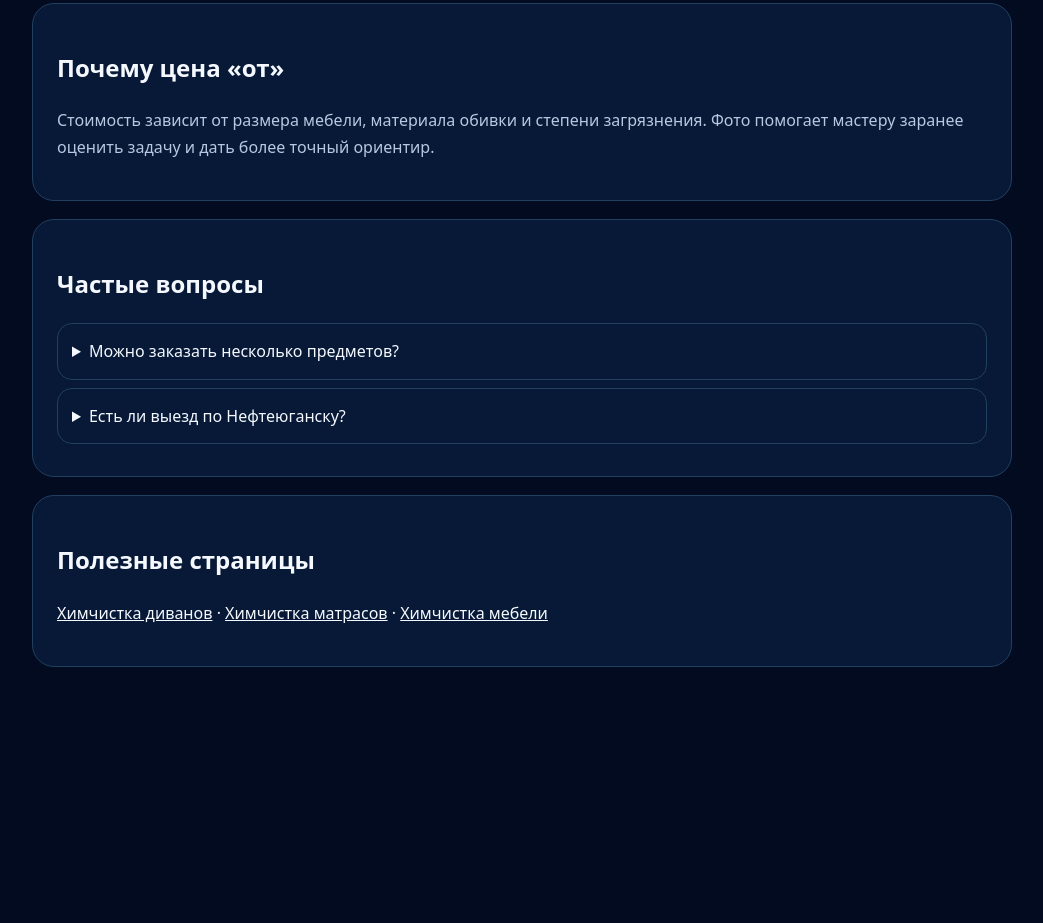
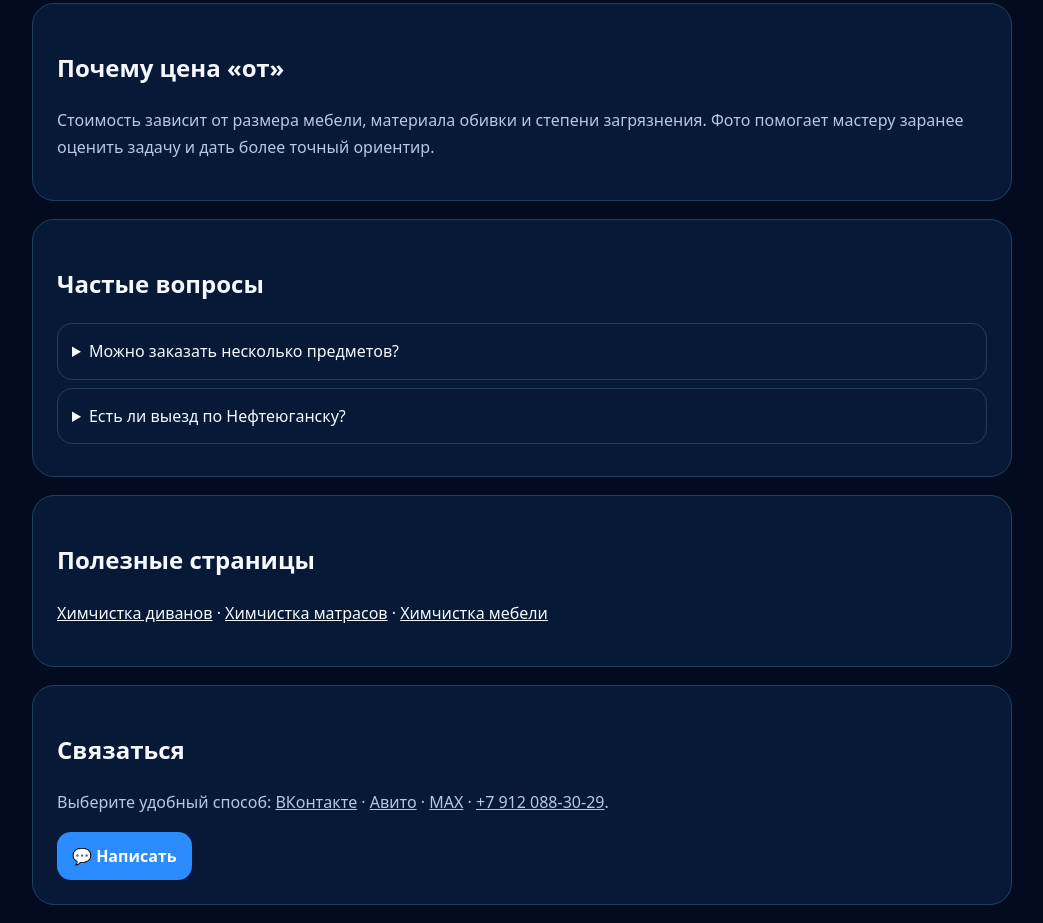
Before and after one commit to LordPandocha/ChistoDoma, a plain HTML site: page ceny.html in a window 1280 px wide. Shown: the part 836-1759 px from the top of the page, without its empty margins (118-1161 px from the left). Before the commit the page ends 1521 px from the top, so only its background shows below. Drawn offline with Linux system fonts and the light colour scheme.

Commit message:
Refresh service pages and contact links

```diff
--- a/ceny.html
+++ b/ceny.html
@@ -5,9 +5,9 @@
 <meta name="robots" content="index,follow"><link rel="canonical" href="https://chistodoma86.ru/ceny.html">
 <style>body{margin:0;background:#020b20;color:#f5f9ff;font:16px/1.65 system-ui,sans-serif}a{color:inherit}.w{max-width:980px;margin:auto;padding:0 16px}.top{padding:14px 0;background:#071936;border-bottom:1px solid #21405f}.n{display:flex;justify-content:space-between}.btn{display:inline-block;background:#2a8cff;color:#fff;padding:11px 15px;border-radius:14px;text-decoration:none;font-weight:900}.hero{padding:58px 0}.k{color:#55e9ff;font-size:12px;font-weight:900}.card{background:#071936;border:1px solid #21405f;border-radius:22px;padding:24px;margin:18px 0}.price{font-size:30px;font-weight:900}.mut{color:#b7c9e2}.faq details{padding:14px;border:1px solid #21405f;border-radius:15px;margin:8px 0}.row{display:flex;justify-content:space-between;gap:20px;padding:13px 0;border-bottom:1px solid #21405f}</style>
 <script type="application/ld+json">{"@context":"https://schema.org","@type":"WebPage","name":"Цены на химчистку мебели в Нефтеюганске","url":"https://chistodoma86.ru/ceny.html"}</script>
-</head><body><header class="top"><div class="w n"><a href="index.html"><b>🧼 Чисто Дома</b></a><a class="btn" href="index.html#zayavka">Заявка</a></div></header>
-<main class="w"><section class="hero"><div class="k">НЕФТЕЮГАНСК · ВЫЕЗД НА ДОМ</div><h1>Цены на химчистку мебели в Нефтеюганске</h1><p class="mut">Стартовые цены на основные виды мебели. Точная стоимость зависит от размера, материала и степени загрязнения.</p><a class="btn" href="index.html#zayavka">📸 Узнать цену по фото</a></section>
+</head><body><header class="top"><div class="w n"><a href="index.html"><b>🧼 Чисто Дома</b></a><a class="btn" href="index.html#contact">💬 Написать</a></div></header>
+<main class="w"><section class="hero"><div class="k">НЕФТЕЮГАНСК · ВЫЕЗД НА ДОМ</div><h1>Цены на химчистку мебели в Нефтеюганске</h1><p class="mut">Стартовые цены на основные виды мебели. Точная стоимость зависит от размера, материала и степени загрязнения.</p><a class="btn" href="index.html#contact">💬 Написать нам</a></section>
 <section class="card"><h2>Ориентировочные цены</h2><div class="row"><b>Диван</b><span class="price">от 2 900 ₽</span></div><div class="row"><b>Угловой диван</b><span>от 3 800 ₽</span></div><div class="row"><b>Матрас</b><span>от 2 400 ₽</span></div><div class="row"><b>Кресло</b><span>от 1 400 ₽</span></div><div class="row"><b>Стул</b><span>от 400 ₽</span></div></section>
 <section class="card"><h2>Почему цена «от»</h2><p class="mut">Стоимость зависит от размера мебели, материала обивки и степени загрязнения. Фото помогает мастеру заранее оценить задачу и дать более точный ориентир.</p></section>
 <section class="card"><h2>Частые вопросы</h2><div class="faq"><details><summary>Можно заказать несколько предметов?</summary><p class="mut">Да, количество и состав мебели можно указать в заявке.</p></details><details><summary>Есть ли выезд по Нефтеюганску?</summary><p class="mut">Да, работаем с выездом на дом.</p></details></div></section>
-<section class="card"><h2>Полезные страницы</h2><p><a href="chistka-divanov-nefteyugansk.html">Химчистка диванов</a> · <a href="chistka-matrasov-nefteyugansk.html">Химчистка матрасов</a> · <a href="chistka-mebeli-nefteyugansk.html">Химчистка мебели</a></p></section></main></body></html>
+<section class="card"><h2>Полезные страницы</h2><p><a href="chistka-divanov-nefteyugansk.html">Химчистка диванов</a> · <a href="chistka-matrasov-nefteyugansk.html">Химчистка матрасов</a> · <a href="chistka-mebeli-nefteyugansk.html">Химчистка мебели</a></p></section><section class="card"><h2>Связаться</h2><p class="mut">Выберите удобный способ: <a href="https://vk.ru/chisto_doma_nft" target="_blank" rel="noopener">ВКонтакте</a> · <a href="https://www.avito.ru/user/a48b47d890ea3a857d486b04254535c5/profile/all/predlozheniya_uslug?id=8296352069&iid=8296352069&page_from=from_item_messenger&src=messenger&sellerId=a48b47d890ea3a857d486b04254535c5" target="_blank" rel="noopener">Авито</a> · <a href="https://max.ru/" target="_blank" rel="noopener">MAX</a> · <a href="tel:+79120883029">+7 912 088-30-29</a>.</p><a class="btn" href="index.html#contact">💬 Написать</a></section></main></body></html>
```
